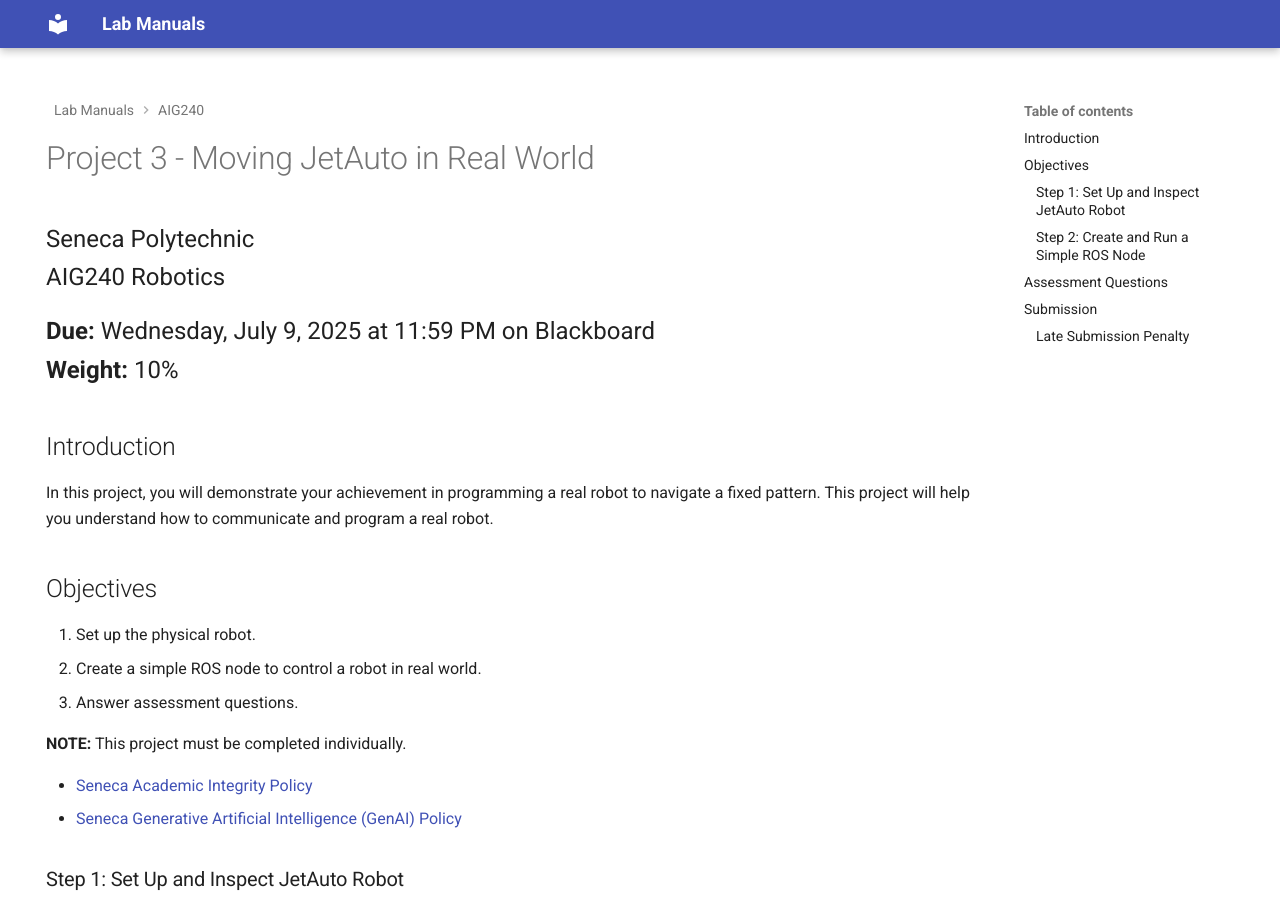
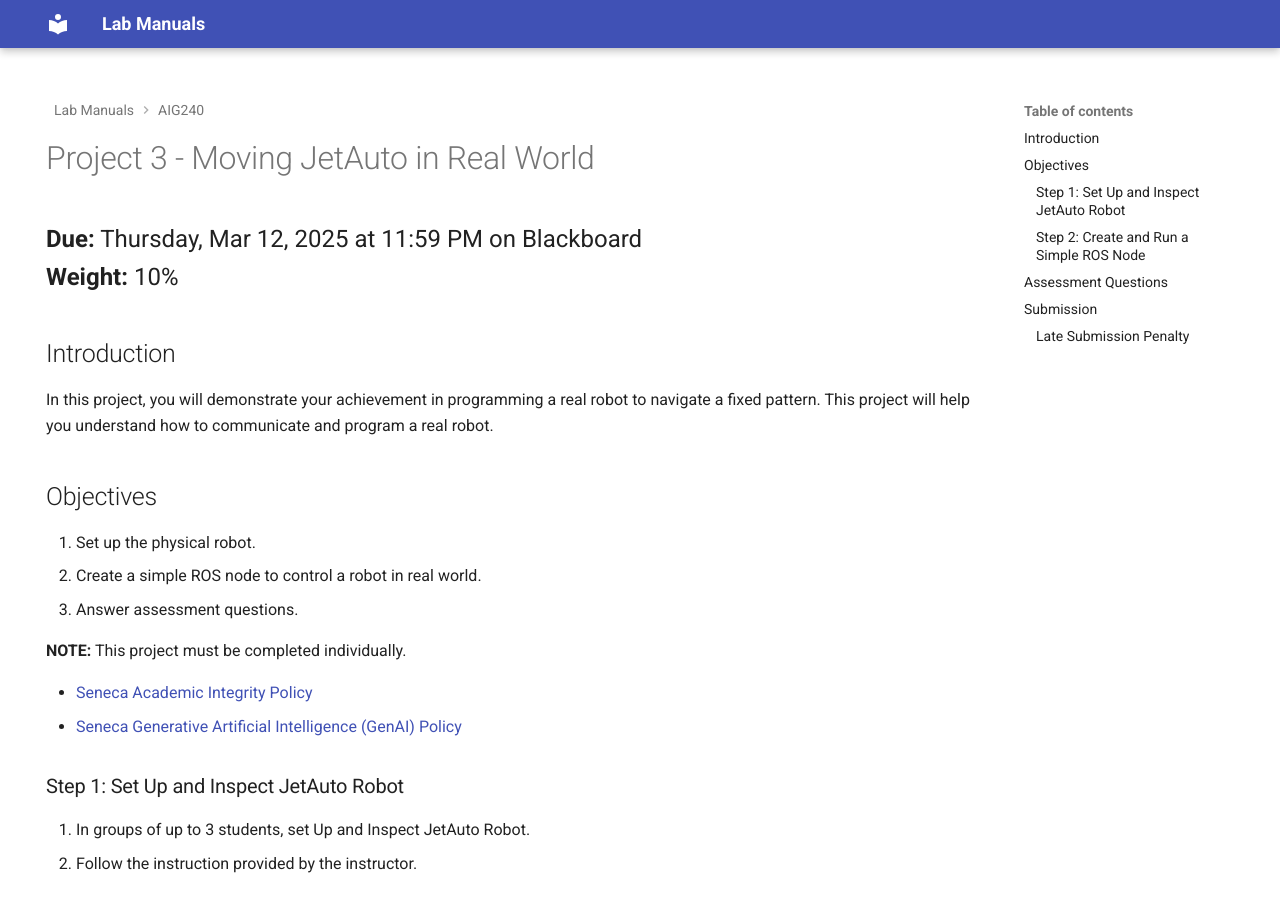
Before and after one commit to Seneca-BSA/Lab-Manual, an MkDocs documentation site: the page built from docs/AIG240/project3.md, in a window 1280 px wide and 900 px high. Built offline with MkDocs 1.6.1 and Material for MkDocs 9.7.7, drawn with Linux system fonts in a browser that asks for light colours.

Commit message:
updated project due date

```diff
--- a/docs/AIG240/project3.md
+++ b/docs/AIG240/project3.md
@@ -1,12 +1,7 @@
 # Project 3 - Moving JetAuto in Real World
 
 <font size="5">
-Seneca Polytechnic</br>
-AIG240 Robotics
-</font>
-
-<font size="5">
-**Due:** Wednesday, July 9, 2025 at 11:59 PM on Blackboard</br>
+**Due:** Thursday, Mar 12, 2025 at 11:59 PM on Blackboard</br>
 **Weight:** 10%
 </font>
 
```
Also changed, not shown: docs/AIG240/index.md (+1 -1 lines), docs/AIG240/project1.md (+1 -6 lines), docs/AIG240/project2.md (+1 -6 lines).
